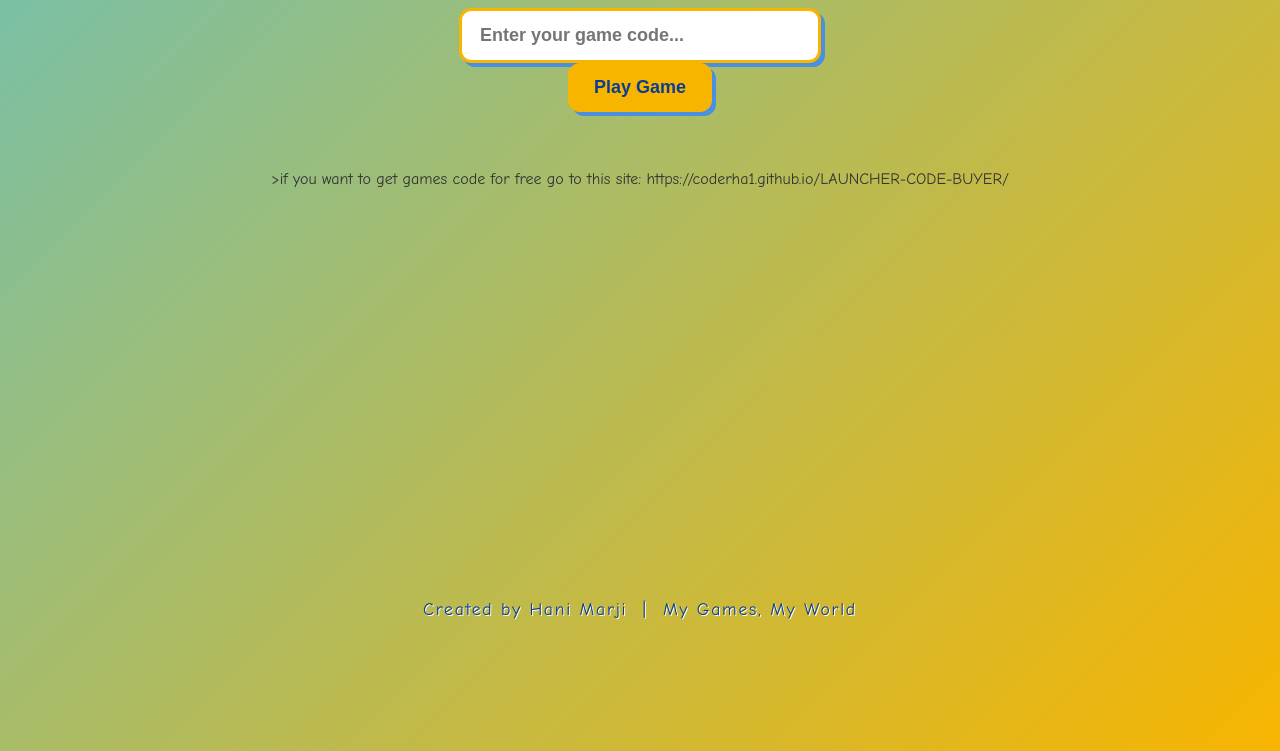
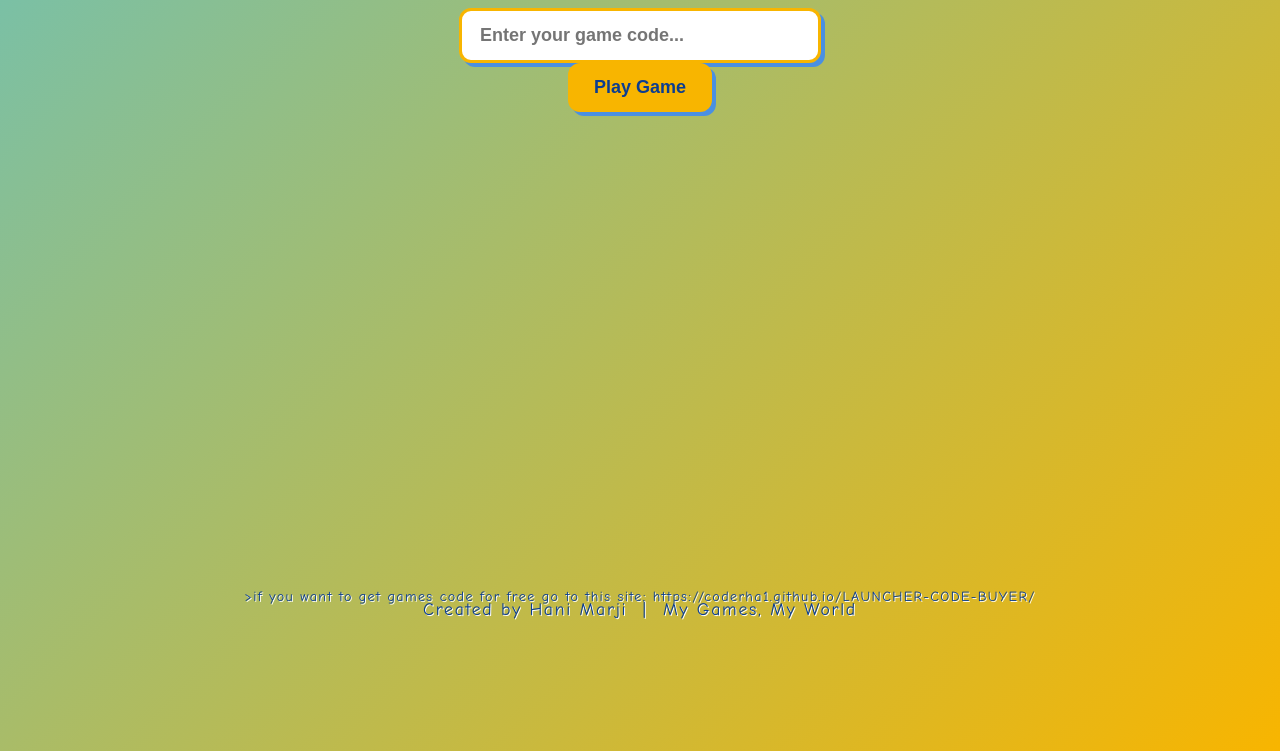
Before and after one commit to CoderHa1/Hani-s-Game-Launcher, a plain HTML site: page index.html in a window 1280 px wide. Shown: the part 169-920 px from the top of the page. Drawn offline with Linux system fonts and the light colour scheme.

Commit message:
Update style.css

```diff
--- a/style.css
+++ b/style.css
@@ -181,3 +181,17 @@ footer {
   user-select: none;
   letter-spacing: 0.1em;
 }
+
+p {
+  position: fixed;
+  bottom: 12px;
+  width: 100%;
+  text-align: center;
+  font-family: 'Comic Sans MS', cursive, sans-serif;
+  font-size: 14px;
+  color: #0b3d91;
+  text-shadow: 1px 1px 0 #fff;
+  pointer-events: none;
+  user-select: none;
+  letter-spacing: 0.1em;
+}
```
